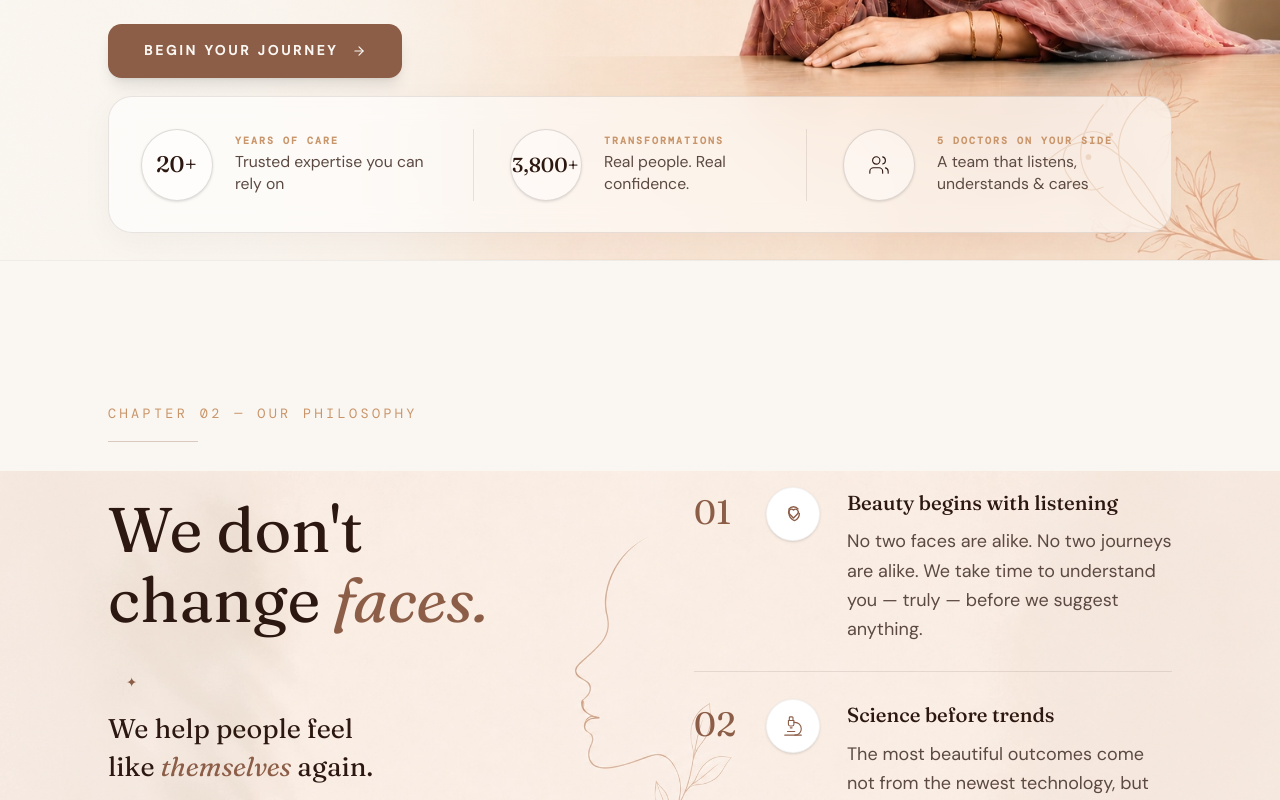
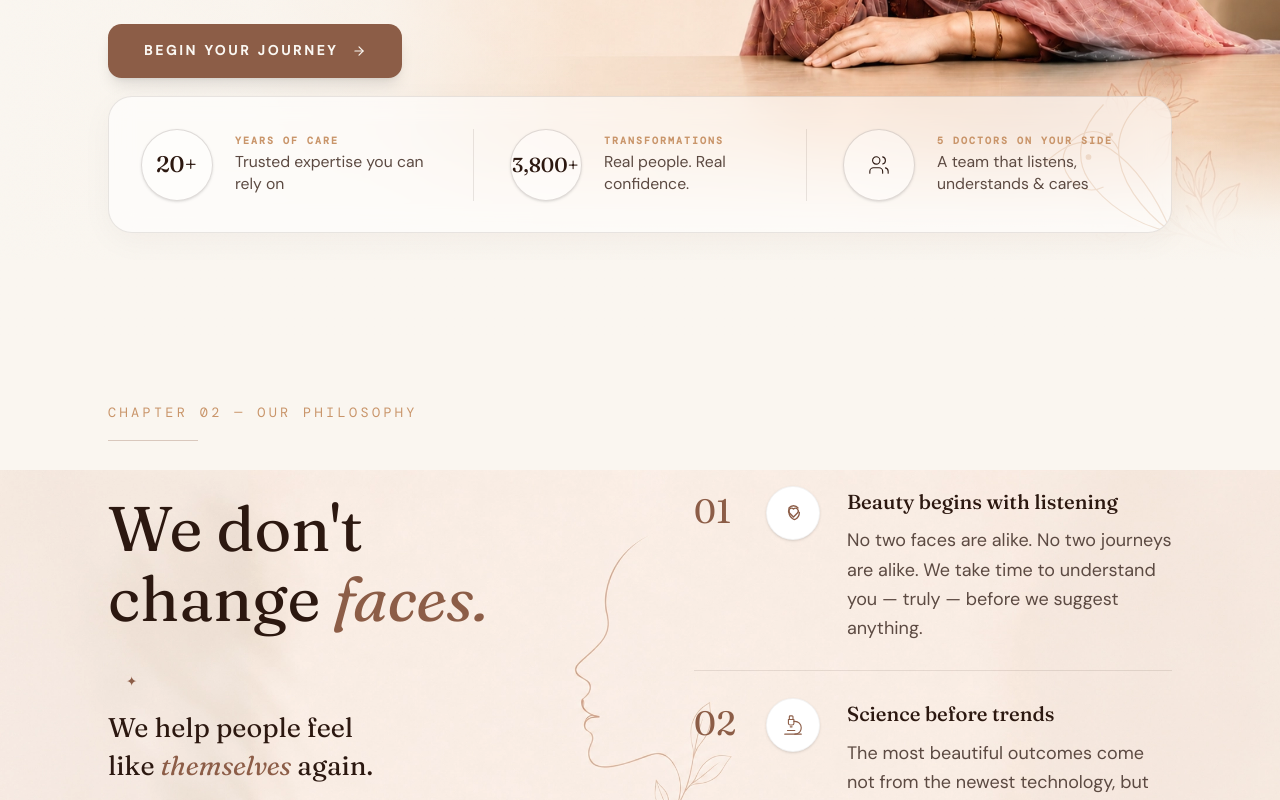
Before and after one commit to playkidsofficial6-oss/cosmohome, a React (Vite) app: page / in a window 1280 px wide. Shown: the part 540-1340 px from the top of the page. Built offline with nearby package versions, Linux system fonts and the light colour scheme.

Commit message:
feat: implement Hero section component for the landing page

```diff
--- a/src/pages/Home.tsx
+++ b/src/pages/Home.tsx
@@ -56,6 +56,12 @@ export function Hero({ ready }: { ready: boolean }) {
       <div
         className="absolute inset-0 hidden md:block lg:hidden pointer-events-none z-10"
         style={{ background: "linear-gradient(to top, #FAF6F0 0%, rgba(250,246,240,0.95) 30%, rgba(250,246,240,0.7) 50%, rgba(250,246,240,0) 70%)" }}
+      />
+
+      {/* Bottom Blender Gradient (Fades the bottom desk edge of the main banner into page background) */}
+      <div
+        className="absolute bottom-0 left-0 right-0 h-28 hidden md:block pointer-events-none z-10"
+        style={{ background: "linear-gradient(to top, #FAF6F0 0%, rgba(250,246,240,0.9) 30%, rgba(250,246,240,0) 100%)" }}
       />
 
       {/* Mobile Background Image ( dark style ) */}
@@ -198,7 +204,7 @@ export function Hero({ ready }: { ready: boolean }) {
 
         {/* Floating Glassmorphic Quote Card */}
         <motion.div
-          className="absolute right-[32%] lg:right-[35%] xl:right-[38%] top-[24%] hidden lg:block max-w-[280px] xl:max-w-[310px] bg-white/75 backdrop-blur-md p-6 xl:p-8 rounded-[24px] shadow-[0_12px_40px_rgba(44,24,16,0.06)] border border-white/50 z-20"
+          className="absolute right-[22%] lg:right-[25%] xl:right-[27%] top-[24%] hidden lg:block max-w-[280px] xl:max-w-[310px] bg-white/75 backdrop-blur-md p-6 xl:p-8 rounded-[24px] shadow-[0_12px_40px_rgba(44,24,16,0.06)] border border-white/50 z-20"
           initial={{ opacity: 0, x: 20 }}
           animate={ready ? { opacity: 1, x: 0 } : {}}
           transition={{ duration: 0.8, delay: d(1.1) }}
@@ -335,13 +341,15 @@ export function Hero({ ready }: { ready: boolean }) {
 
 export function Philosophy() {
   return (
-    <section id="philosophy" className="py-20 md:py-32 px-6 md:px-16 lg:px-24 bg-[#FAF7F2] relative overflow-hidden border-t border-[#2C1810]/5">
+    <section id="philosophy" className="py-20 md:py-32 px-6 md:px-16 lg:px-24 bg-[#FAF6F0] relative overflow-hidden">
       {/* Background Image */}
       <img
         src="/hero/main banner 2.webp"
         alt="Philosophy Background"
         className="absolute inset-0 w-full h-full object-contain pointer-events-none select-none z-0"
       />
+      {/* Top Seam Blender Gradient */}
+      <div className="absolute top-0 left-0 right-0 h-24 bg-gradient-to-b from-[#FAF6F0] via-[#FAF6F0]/80 to-transparent pointer-events-none z-10" />
 
       <div className="max-w-7xl mx-auto relative z-10">
         <FadeUp>
```
